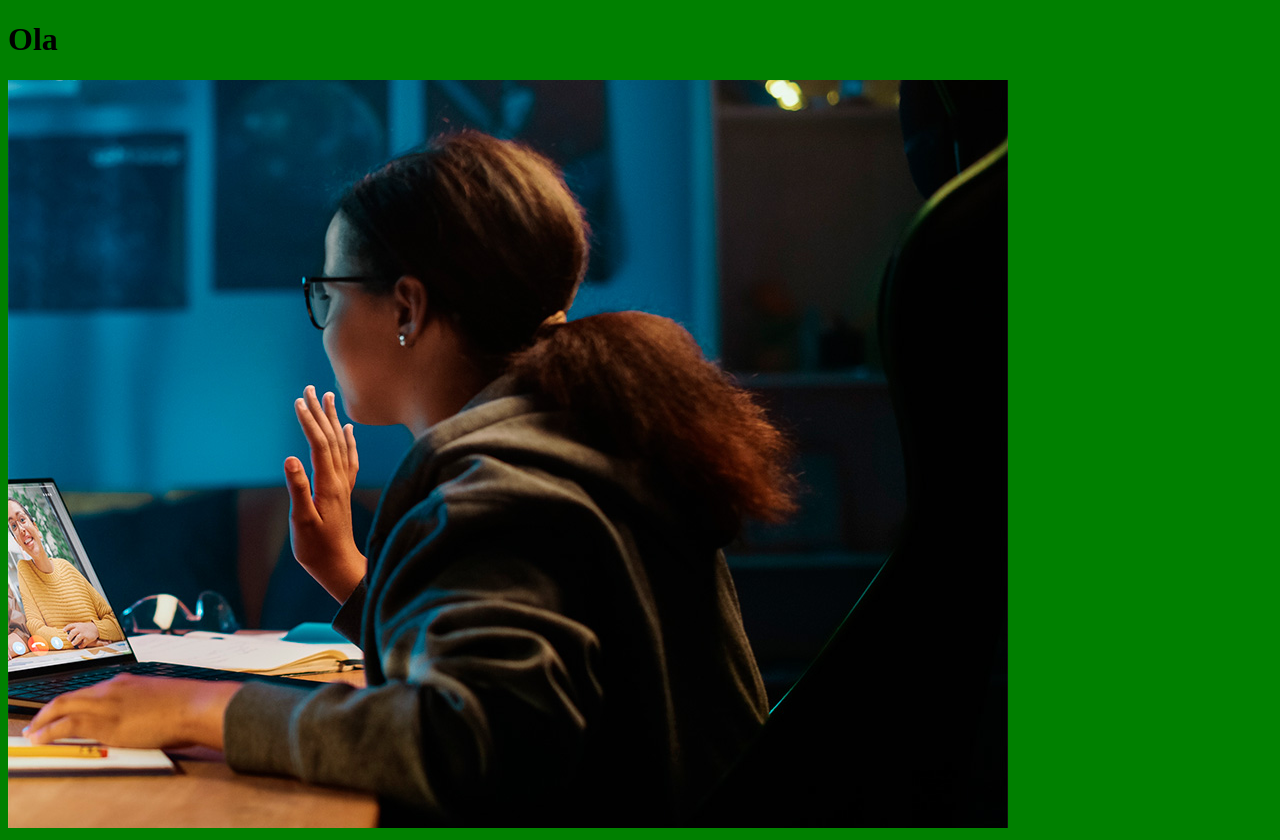
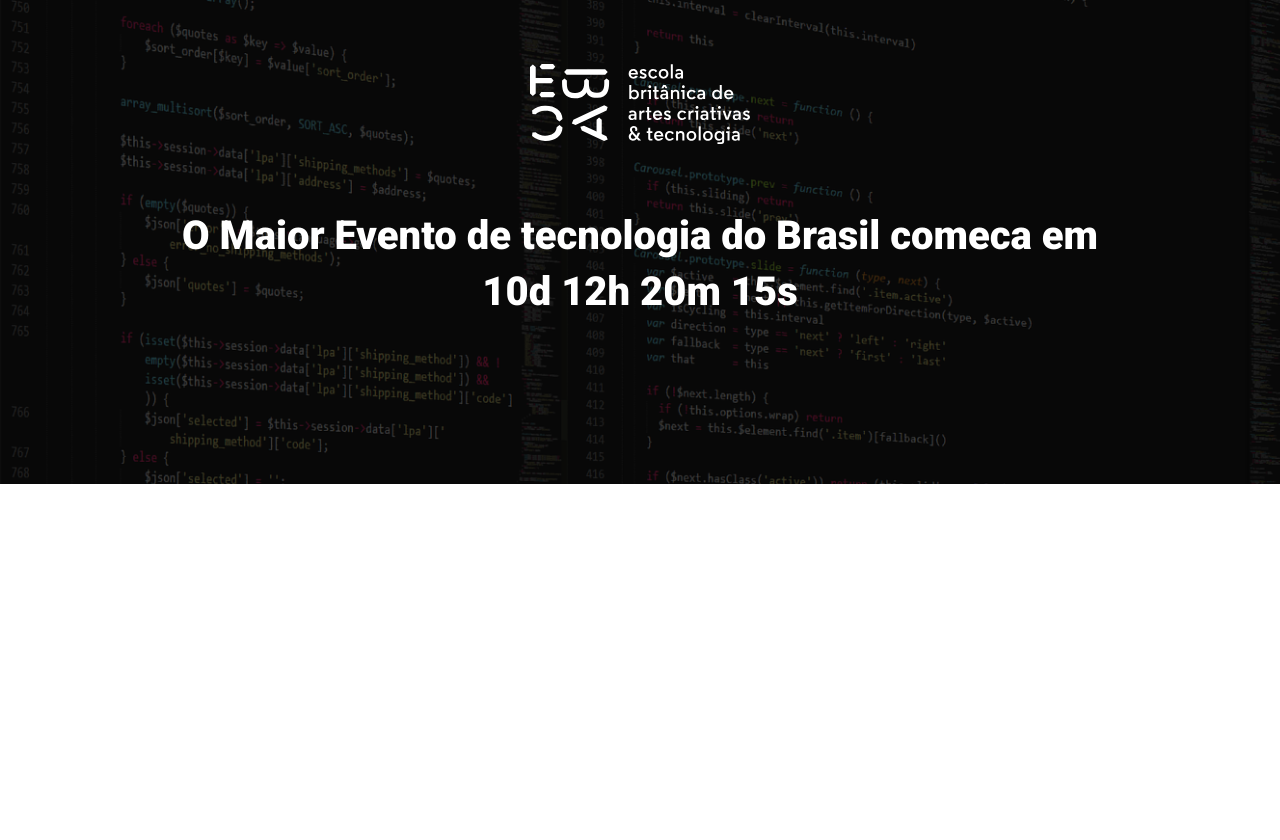
Before and after one commit to devBordin0016/niver_devbordin, a website built with Parcel: page src/index.html in a window 1280 px wide. After the commit the page ends 800 px from the top, so only its background shows below. Built offline with nearby package versions, Linux system fonts and the light colour scheme.

Commit message:
criando o hero

```diff
--- a/src/index.html
+++ b/src/index.html
@@ -4,12 +4,21 @@
     <meta charset="UTF-8">
     <meta http-equiv="X-UA-Compatible" content="ie=edge">
     <meta name="viewport" content="width=device-width, initial-scale=1.0">
-    <title>Document</title>
+    <title>EBAC Tech Talks</title>
     <link rel="stylesheet" href="./styles/main.scss">
+    <link rel="preconnect" href="https://fonts.googleapis.com">
+    <link rel="preconnect" href="https://fonts.gstatic.com" crossorigin>
+    <link href="https://fonts.googleapis.com/css2?family=Roboto:ital,wght@0,100;0,300;0,400;0,500;0,700;0,900;1,100;1,300;1,400;1,500;1,700;1,900&display=swap" rel="stylesheet">
 </head>
 <body>
-    <h1>Ola</h1>
-    <img src="./images/backend.png" alt="backend">
+    <header class="hero">
+        <div class="container">
+            <img class="hero__logo" src="./images/ebac_logo.svg" alt="EBAC">
+            <p class="hero__text">
+                O Maior Evento de tecnologia do Brasil comeca em 10d 12h 20m 15s
+            </p>
+        </div>
+    </header>
 
     <script src="./scripts/main.js"></script>
 </body>
--- /dev/null
+++ b/src/styles/_hero.scss
@@ -0,0 +1,53 @@
+.hero {
+    padding-top: 64px;
+    padding-bottom: 100px;
+    background-image: url(../images/fundo.png);
+    background-repeat: no-repeat;
+    background-size: cover;
+    position: relative;
+
+    .container {
+        position: relative;
+    }
+
+    &::before {
+        position: absolute;
+        top: 0;
+        left: 0;
+        width: 100%;
+        height: 100%;
+        background-color: #000;
+        content: '';
+        opacity: 0.7;
+    }
+
+    &__text {
+        margin-top: 64px;
+        margin-bottom: 64px;
+        font-size: 40px;
+        line-height: 56px;
+        font-weight: 800;
+        text-align: center;
+    }
+
+    &__logo {
+        margin: 0 auto;
+        height: 80px;
+        display: block;
+    }
+
+    @media (max-width: 640px) {
+        padding: 40px 0;
+
+        &__logo {
+            height: 40px;
+
+        }
+
+        &__text {
+            font-size: 22px;
+            line-height: 24px;
+            margin: 24px 0;
+        }
+    }
+}
--- a/src/styles/main.scss
+++ b/src/styles/main.scss
@@ -1,3 +1,22 @@
-body {
-    background-color: green;
+@use 'hero';
+* {
+    margin: 0;
+    padding: 0;
+    box-sizing: border-box;
+    font-family: Roboto, sans-serif;
+    color: #fff;
 }
+
+.container {
+    max-width: 960px;
+    width: 100%;
+    margin: 0 auto;
+
+    @media (max-width: 640px) {
+        max-width: 80%;
+    }
+
+    @media (max-width: 1024px) {
+        max-width: 90%;
+    }
+}
```
